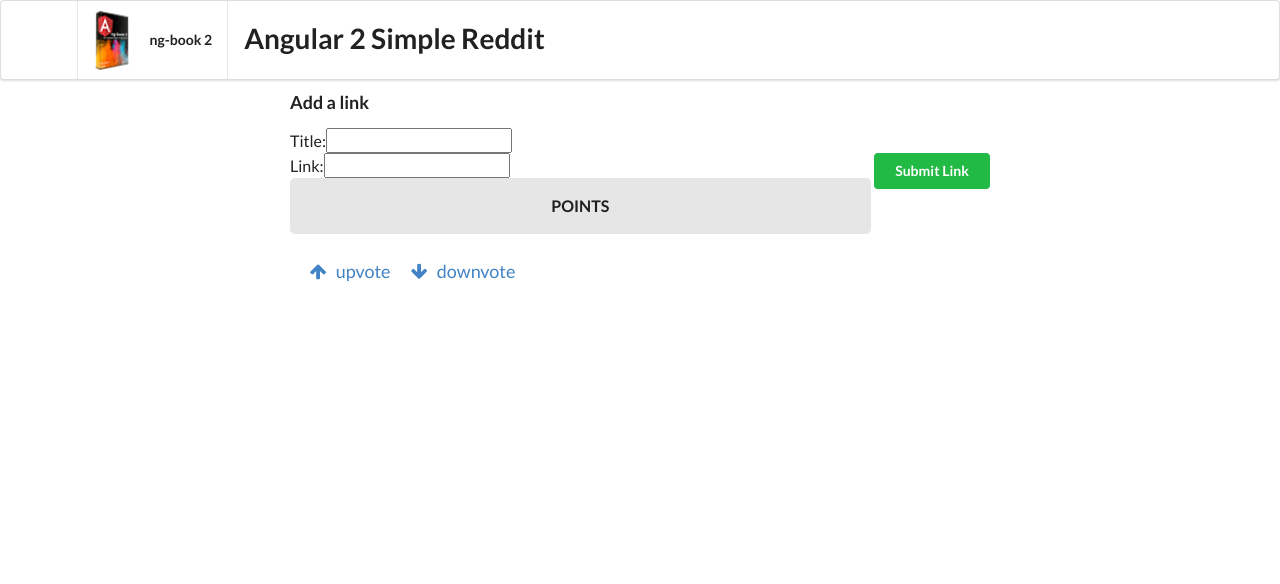
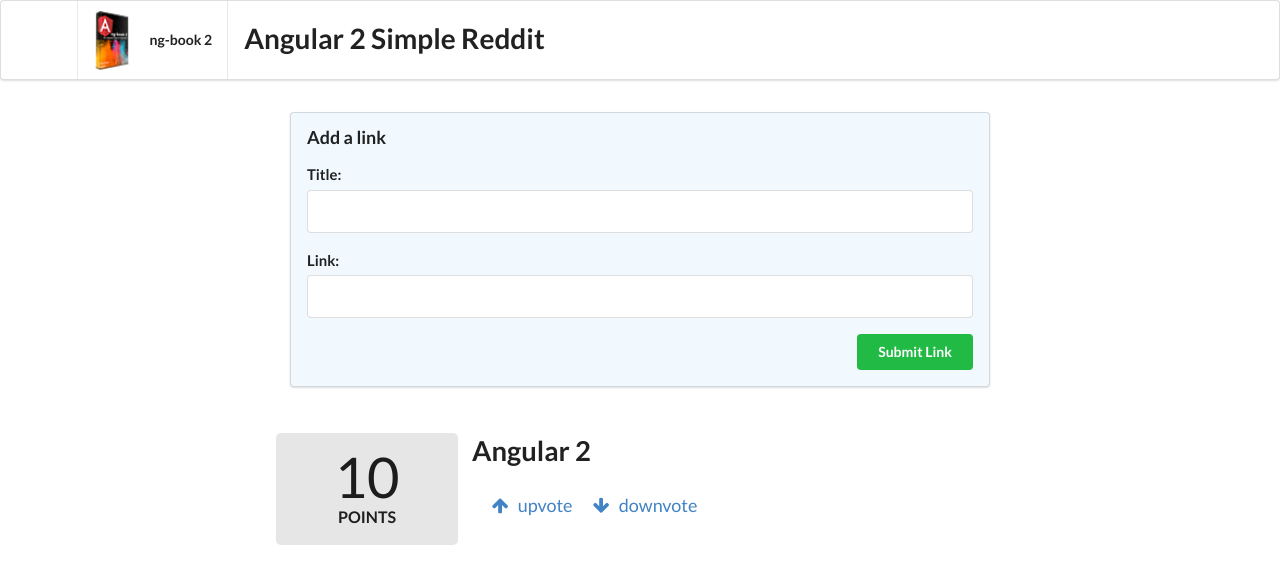
Before and after one commit to HoweChen/AngularBookPractice, an Angular app: page / in a window 1280 px wide. Shown: the top 584 px of the page. Built offline with nearby package versions, Linux system fonts and the light colour scheme.

Commit message:
update html

```diff
--- a/src/app/app.component.html
+++ b/src/app/app.component.html
@@ -1,4 +1,4 @@
-<form action="ui large form segment">
+<form class="ui large form segment">
   <h3 class="ui header">Add a link</h3>
 
   <div class="field">
@@ -8,11 +8,19 @@
   <div class="field">
     <label for="link">Link:</label>
     <input name="link" #newlink>
-    <button type="submit" (click)="addArticle(newtitle, newlink)" class="ui positive right floated button">
+
+  </div>
+  <button type="submit" (click)="addArticle(newtitle, newlink)" class="ui positive right floated button">
       Submit Link
-    </button>
-  </div>
+  </button>
+</form>
 
+<!-- <form class="ui large form segment">
+  <h3 class="ui header">Add a Link</h3>
 
+  <div class="field"> <label for="title">Title:</label> <input name="title"> </div>
+  <div class="field"> <label for="link">Link:</label> <input name="link"> </div>
+</form> -->
+<div class="ui grid posts">
   <app-article></app-article>
-</form>
+</div>
--- a/src/app/article/article.component.html
+++ b/src/app/article/article.component.html
@@ -1,31 +1,24 @@
-<div>
 <div class="four wide column center aligned votes">
   <div class="ui statistic">
-      <div class="value">
-        {{ votes }}
-      </div>
-      <div class="label">
-        Points
-      </div>
+    <div class="value"> {{ votes }} </div>
+    <div class="label"> Points </div>
   </div>
 </div>
 <div class="twelve wide column">
-    <a class="ui large header" href="{{ link }}">
-          {{ title }}
-        </a>
+  <a class="ui large header" href="{{ link }}"> {{ title }} </a>
   <ul class="ui big horizontal list voters">
     <li class="item">
       <a href (click)="voteUp()">
-              <i class="arrow up icon"></i>
+        <i class="arrow up icon">
+          </i>
           upvote
         </a>
     </li>
     <li class="item">
       <a href (click)="voteDown()">
-              <i class="arrow down icon"></i>
-              downvote
+        <i class="arrow down icon">
+          </i> downvote
         </a>
     </li>
   </ul>
 </div>
-</div>
--- a/src/app/article/article.component.ts
+++ b/src/app/article/article.component.ts
@@ -3,12 +3,32 @@ import { Component, OnInit } from '@angular/core';
 @Component({
   selector: 'app-article',
   templateUrl: './article.component.html',
-  styleUrls: ['./article.component.css']
+  styleUrls: ['./article.component.css'],
+  // tslint:disable-next-line:use-host-property-decorator
+  host: {
+    class: 'row'
+  }
 })
 export class ArticleComponent implements OnInit {
 
-  constructor() { }
+  votes: number;
+  title: string;
+  link: string;
+  constructor() {
+    this.title = 'Angular 2';
+    this.link = 'http://angular.io';
+    this.votes = 10;
 
+  }
+
+  voteUp() {
+    this.votes += 1;
+    return false;
+  }
+  voteDown() {
+    this.votes -= 1;
+    return false;
+  }
   ngOnInit() {
   }
 
```
Lines whose indentation alone changed are shown as unchanged.
